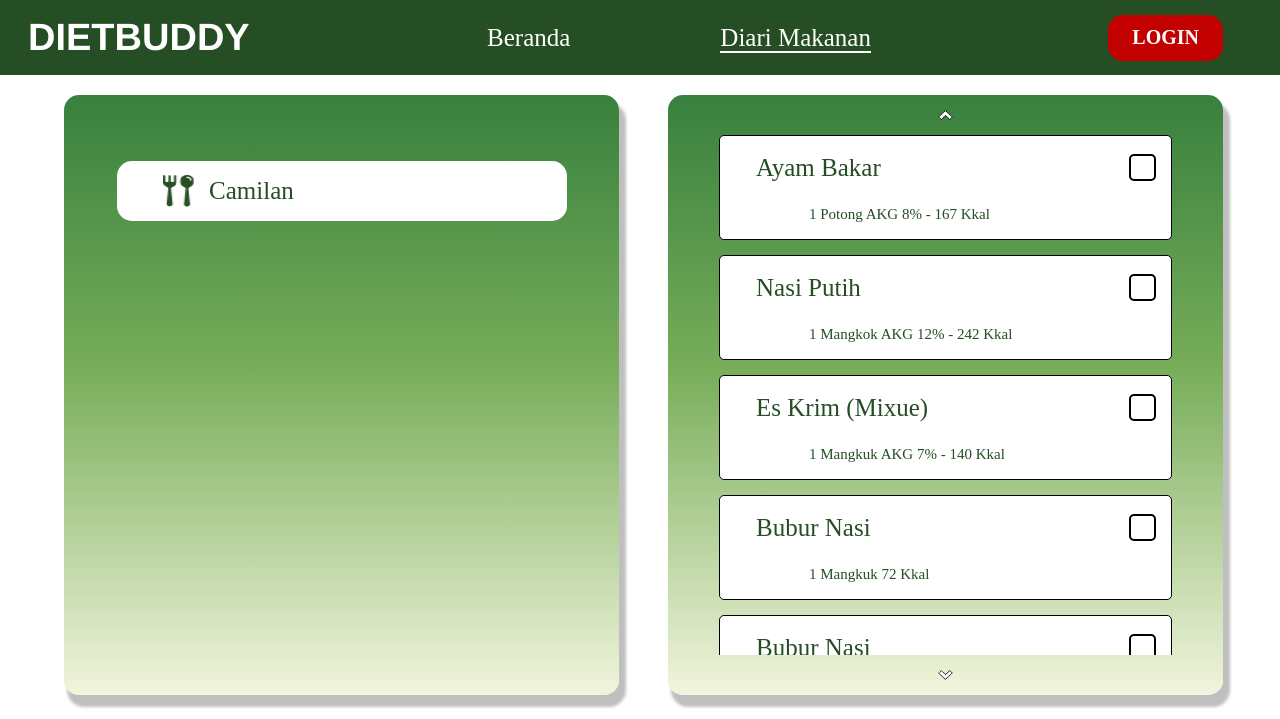
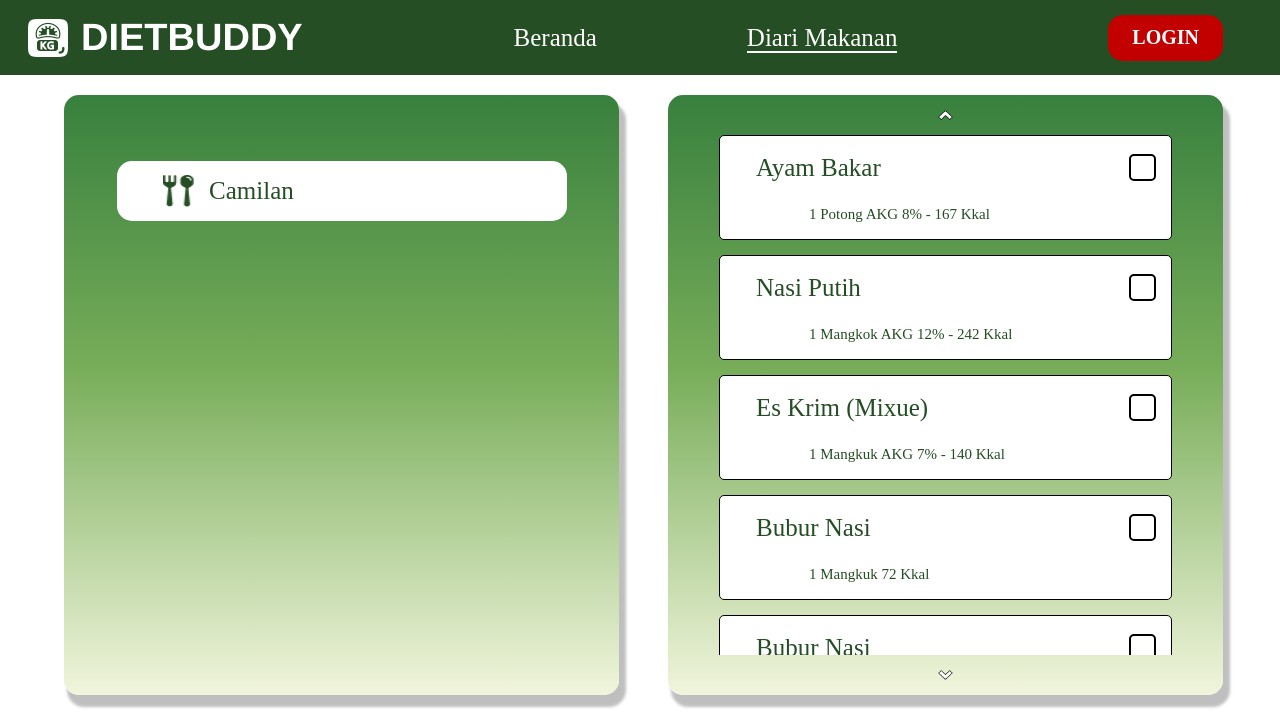
Before and after one commit to Shellahariza/PROJECTRPL, a PHP site: page /diaricamilan.html in a window 1280 px wide. Shown: the top 719 px of the page. Run offline with PHP 8.4, Linux system fonts and the light colour scheme; some libraries are stand-ins or nearby versions.

Commit message:
navigasi berjalan revisi by z

```diff
--- a/diaricamilan.html
+++ b/diaricamilan.html
@@ -19,7 +19,8 @@
     <header>
       <nav>
         <div class="container">
-        <div class="menu">
+         <div class="menu">
+          <img src="img/timbanganKg.png" alt="">
           <a href="index2.html" class="brand">DIETBUDDY</a>
 
           </div>
--- a/diarimakanan.html
+++ b/diarimakanan.html
@@ -19,6 +19,7 @@
       <nav>
         <div class="container">
          <div class="menu">
+          <img src="img/timbanganKg.png" alt="">
           <a href="index2.html" class="brand">DIETBUDDY</a>
 
           </div>
--- a/diarimakananpagi.html
+++ b/diarimakananpagi.html
@@ -20,6 +20,7 @@
     <nav>
       <div class="container">
        <div class="menu">
+        <img src="img/timbanganKg.png" alt="">
         <a href="index2.html" class="brand">DIETBUDDY</a>
 
         </div>
--- a/diarimakanmalam.html
+++ b/diarimakanmalam.html
@@ -20,6 +20,7 @@
     <nav>
       <div class="container">
        <div class="menu">
+        <img src="img/timbanganKg.png" alt="">
         <a href="index2.html" class="brand">DIETBUDDY</a>
 
         </div>
--- a/diarimakansiang.html
+++ b/diarimakansiang.html
@@ -20,6 +20,7 @@
     <nav>
       <div class="container">
        <div class="menu">
+        <img src="img/timbanganKg.png" alt="">
         <a href="index2.html" class="brand">DIETBUDDY</a>
 
         </div>
--- a/index.html
+++ b/index.html
@@ -19,6 +19,7 @@
     <nav>
       <div class="container">
        <div class="menu">
+        <img src="img/timbanganKg.png" alt="">
         <a href="" class="brand">DIETBUDDY</a>
 
         </div>
@@ -34,6 +35,7 @@
       </div>
     </nav>
   </header>
+
   <div class="overlay">
     <div class="kotakbesar">
       <div class="silang">
--- a/index2.php
+++ b/index2.php
@@ -30,6 +30,7 @@ if (!isset($_SESSION['username'])) {
   <nav>
       <div class="container">
        <div class="menu">
+       <img src="img/timbanganKg.png" alt="">
         <a href="index2.html" class="brand">DIETBUDDY</a>
 
         </div>
--- a/navigasi.css
+++ b/navigasi.css
@@ -1,3 +1,8 @@
+header{
+  position: sticky;
+  top: 0;
+  z-index: 2;
+}
 nav {
   background-color: #254e24;
   padding: 0px 57px 0px 28px;
@@ -27,6 +32,11 @@ nav a {
   /* padding: 13px 127px 11px 28px; */
   font-size: 38px;
   color: #ffffff;
+  gap: 13px;
+}
+.menu img{
+  width: 40px;
+  height: auto;
 }
 
 .menu-tiga-menu {
--- a/profil.php
+++ b/profil.php
@@ -24,6 +24,7 @@ if (!isset($_SESSION['username'])) {
         <nav>
             <div class="container">
                 <div class="menu">
+                    <img src="img/timbanganKg.png" alt="">
                     <a href="index.html" class="brand">DIETBUDDY</a>
                 </div>
                 <div class="login">LOGIN <?php echo $_SESSION['username']; ?></div>
```
Also changed, not shown: img/timbanganKg.png (added).
